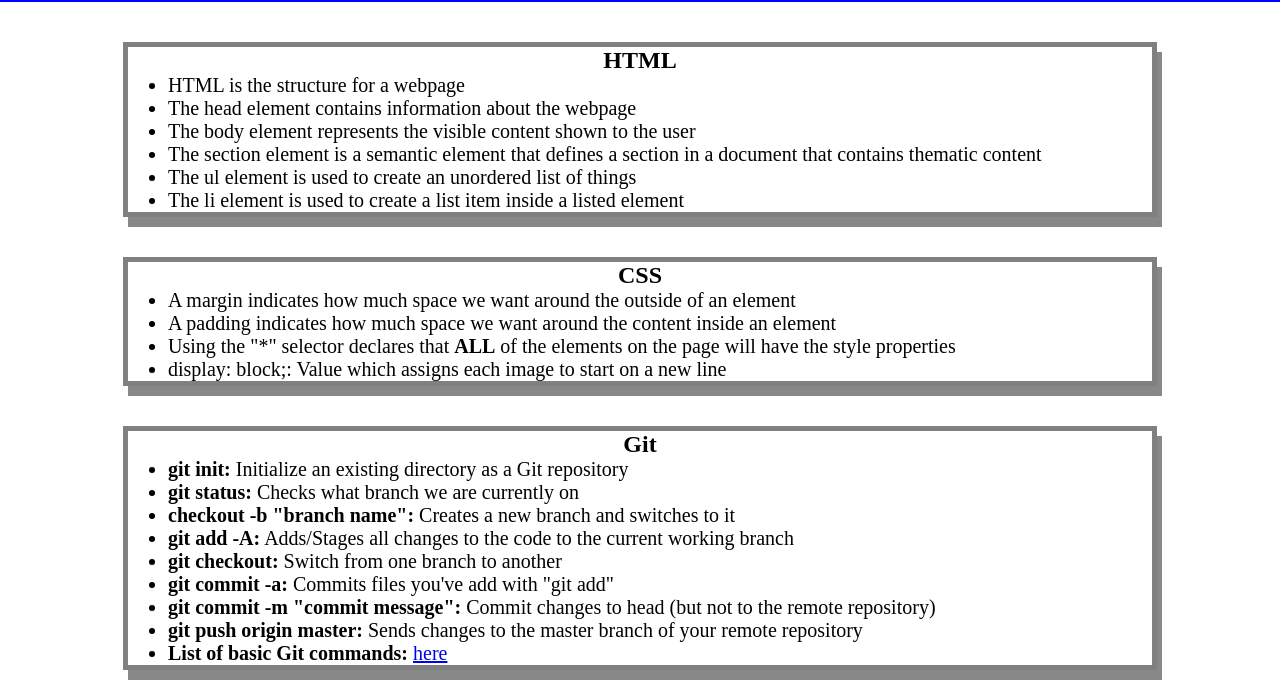
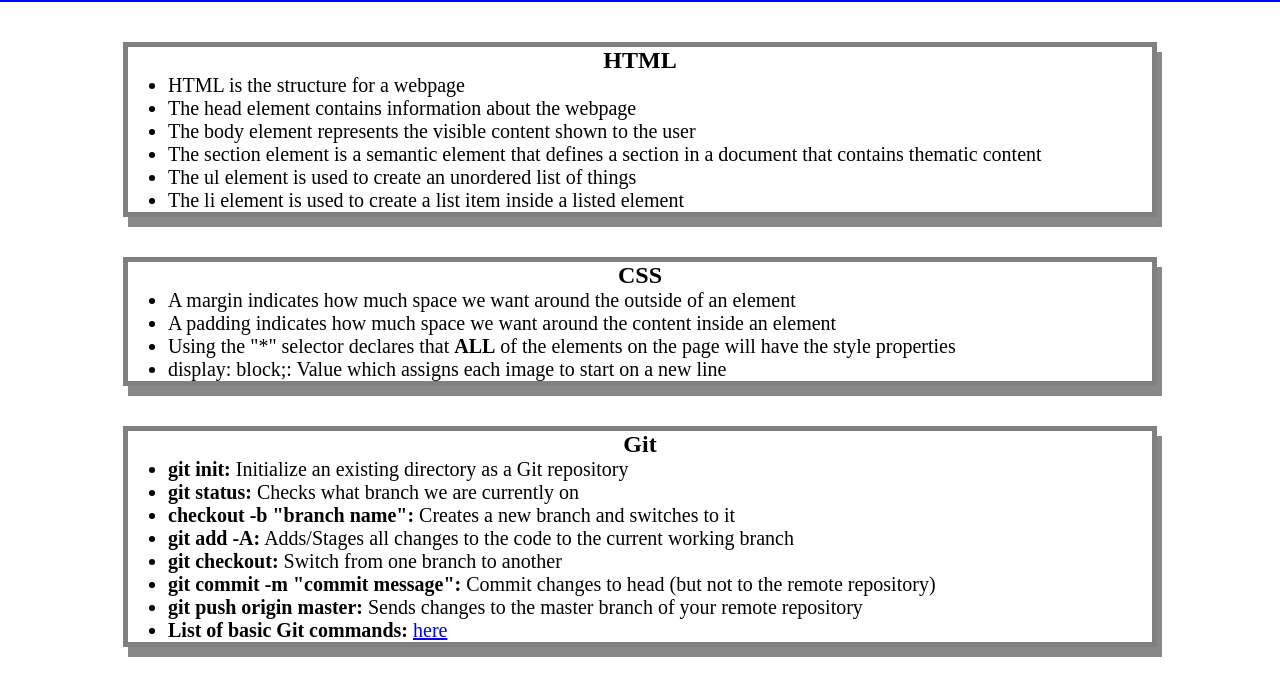
Before and after one commit to Zepolean/prework-study-guide, a plain HTML site: page index.html in a window 1280 px wide. Shown: the part 118-800 px from the top of the page. Drawn offline with Linux system fonts and the light colour scheme.

Commit message:
This is a test commit

```diff
--- a/index.html
+++ b/index.html
@@ -48,7 +48,6 @@
           <li><b>checkout -b "branch name":</b> Creates a new branch and switches to it</li>
           <li><b>git add -A:</b> Adds/Stages all changes to the code to the current working branch</li>
           <li><b>git checkout:</b> Switch from one branch to another</li>
-          <li><b>git commit -a:</b> Commits files you've add with "git add"</li>
           <li><b>git commit -m "commit message":</b> Commit changes to head (but not to the remote repository)</li>
           <li><b>git push origin master:</b> Sends changes to the master branch of your remote repository</li>
           <li><b>List of basic Git commands:</b> <a href="https://education.github.com/git-cheat-sheet-education.pdf" target="_blank">here</a></li>
```
